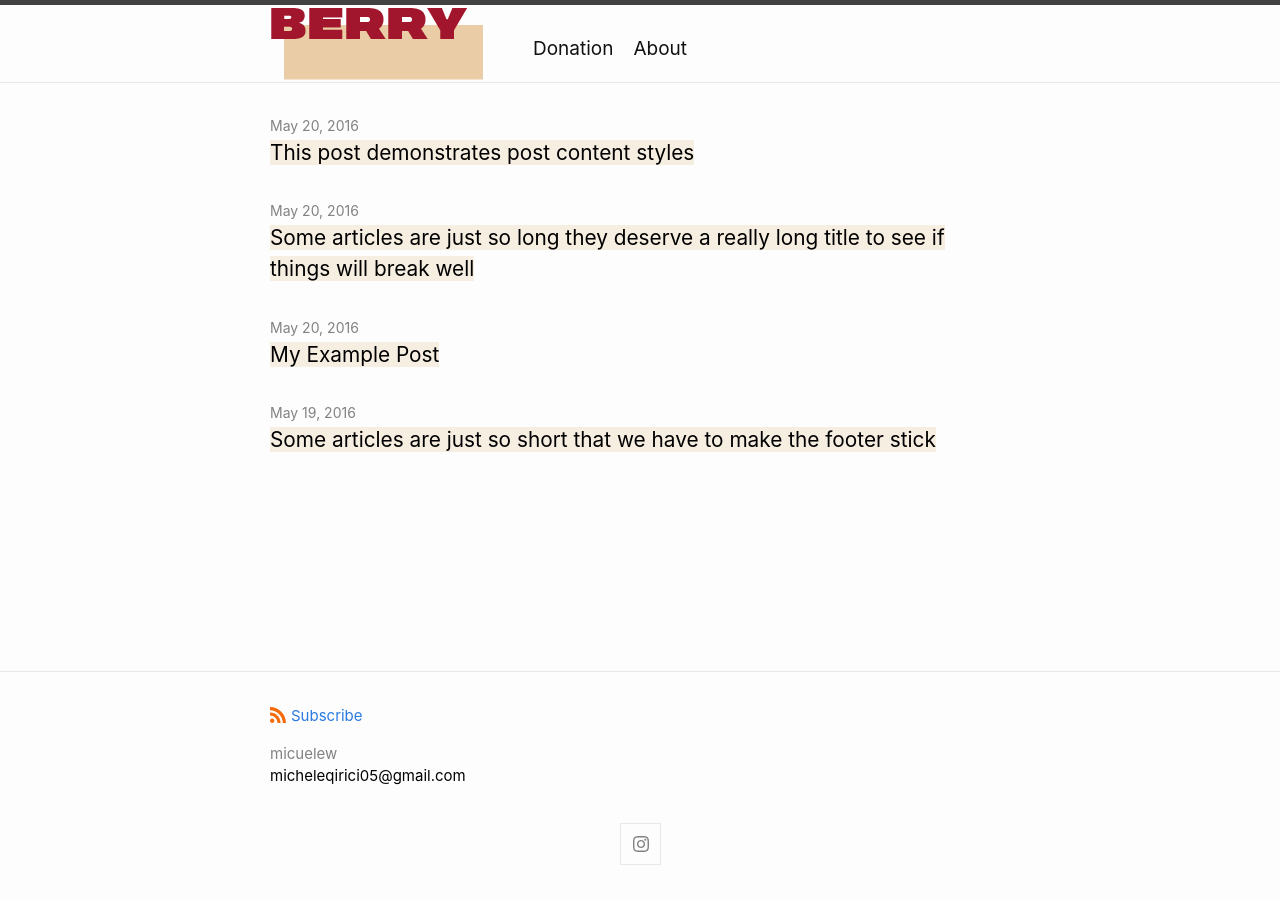
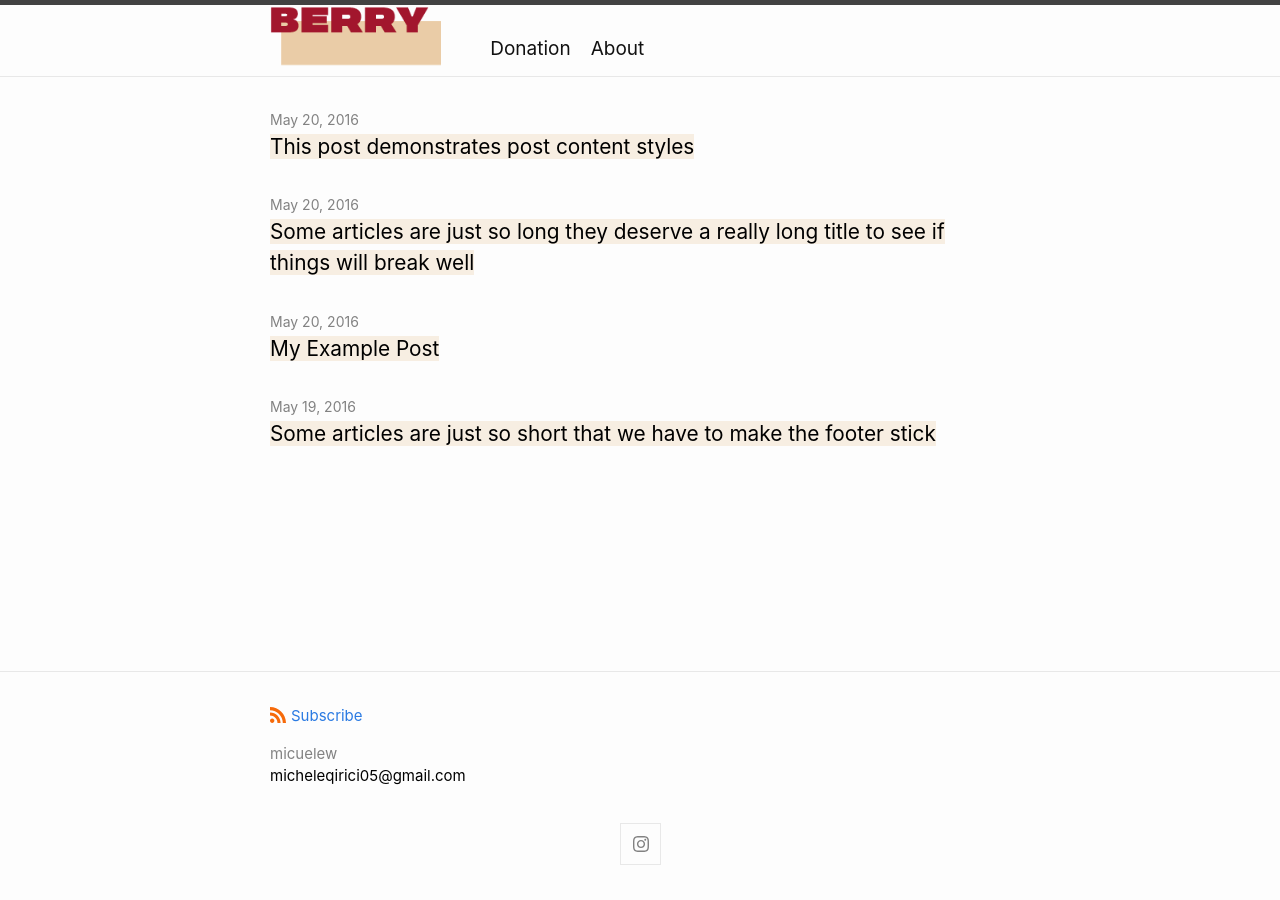
Before and after one commit to micuelew/micuelew.github.io, a Jekyll site: the page built from index.md, in a window 1280 px wide. Built offline with Jekyll 4.4.1, drawn with Linux system fonts in a browser that asks for light colours.

Commit message:
Logo adjustment

```diff
--- a/_includes/header.html
+++ b/_includes/header.html
@@ -4,7 +4,7 @@
     {%- assign default_paths = site.pages | map: "path" -%}
     {%- assign page_paths = site.header_pages | default: default_paths -%}
     {%- assign titles_size = site.pages | map: 'title' | join: '' | size -%}
-	<a class="site-title" rel="author" href="{{ "/" | relative_url }}"><img src="/assets/berry_logo.png" alt="berry"style="margin-right: 45px;"></a>
+	<a class="site-title" rel="author" href="{{ "/" | relative_url }}"><img src="/assets/berry_logo.png" alt="berry" style="margin-right: 45px;width: 175.267px;"></a>
 
     {%- if titles_size > 0 -%}
       <nav class="site-nav" style="float: left;/*! padding-left: 0px;">
```
